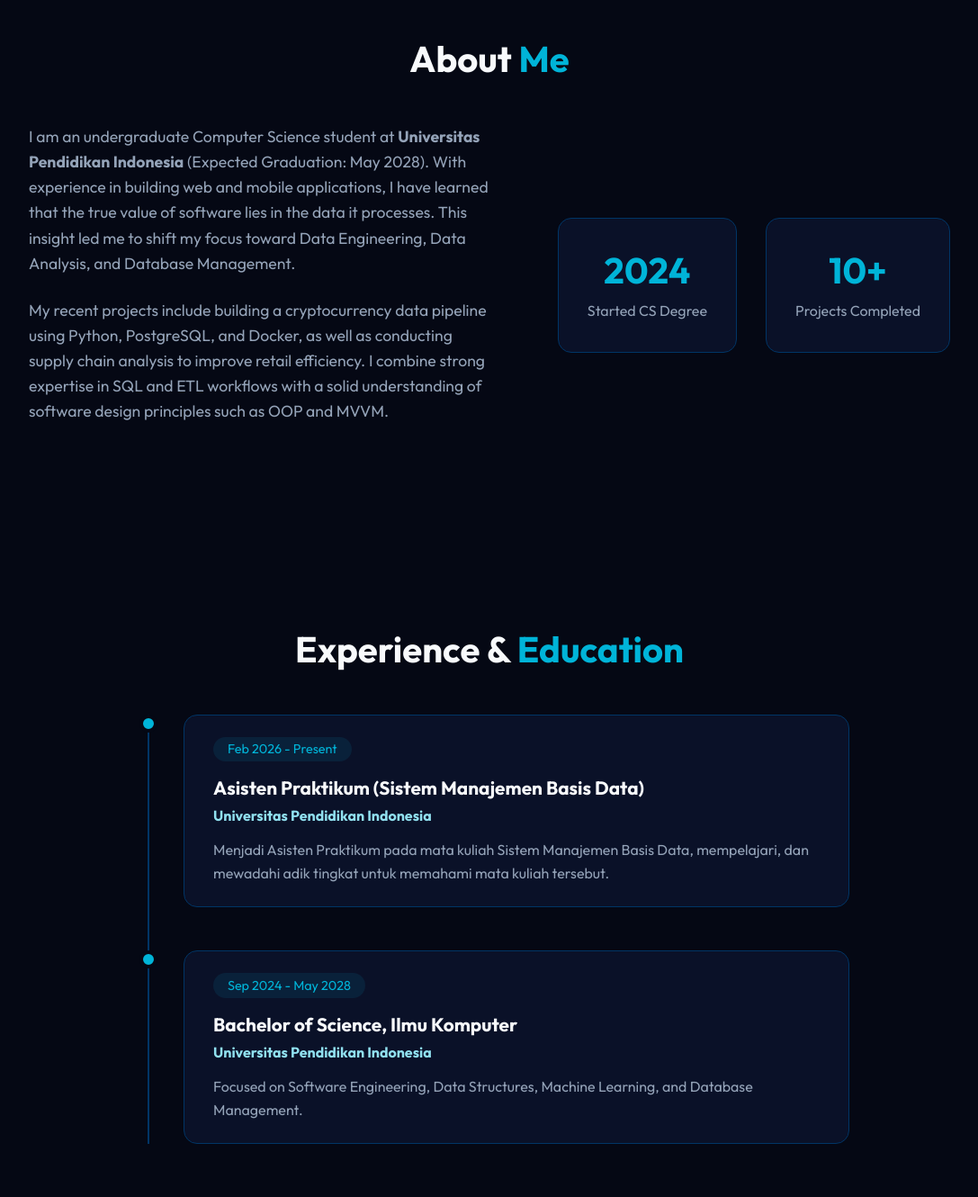
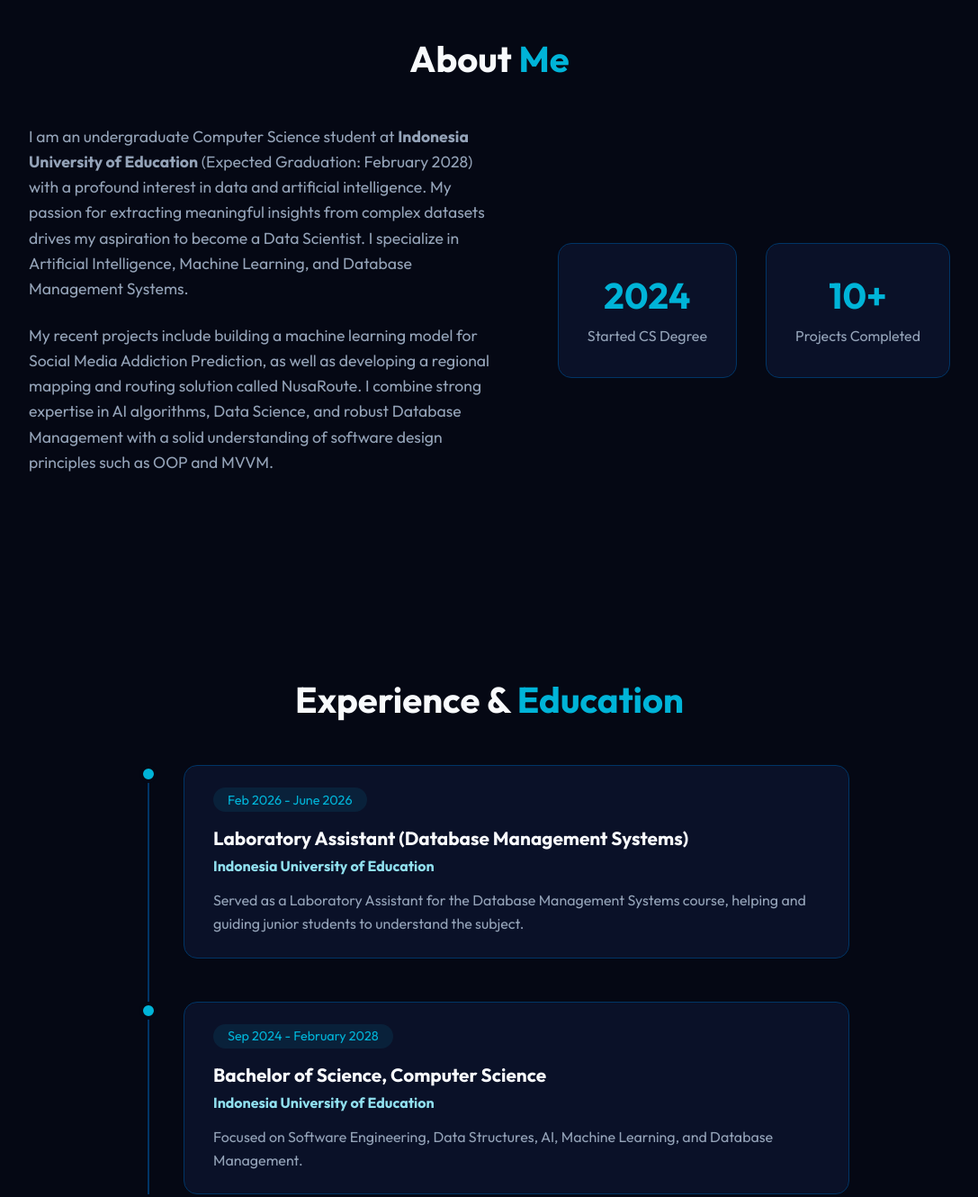
Before and after one commit to codeyannn/MyWebsite, a plain HTML site: page index.html in a window 1280 px wide. Shown: the part 860-2190 px from the top of the page at 90% size, without its empty margins (96-1183 px from the left). Drawn offline with nearby package versions, Linux system fonts and the light colour scheme.

```diff
--- a/index.html
+++ b/index.html
@@ -66,12 +66,10 @@
         <div class="about-content">
             <div class="about-text reveal">
                 <p>
-                    I am an undergraduate Computer Science student at <strong>Universitas Pendidikan Indonesia</strong> (Expected Graduation: May 2028).
-                    With experience in building web and mobile applications, I have learned that the true value of software lies in the data it processes.
-                    This insight led me to shift my focus toward Data Engineering, Data Analysis, and Database Management.
+                    I am an undergraduate Computer Science student at <strong>Indonesia University of Education</strong> (Expected Graduation: February 2028) with a profound interest in data and artificial intelligence. My passion for extracting meaningful insights from complex datasets drives my aspiration to become a Data Scientist. I specialize in Artificial Intelligence, Machine Learning, and Database Management Systems.
                 </p>
                 <p>
-                    My recent projects include building a cryptocurrency data pipeline using Python, PostgreSQL, and Docker, as well as conducting supply chain analysis to improve retail efficiency. I combine strong expertise in SQL and ETL workflows with a solid understanding of software design principles such as OOP and MVVM.
+                    My recent projects include building a machine learning model for Social Media Addiction Prediction, as well as developing a regional mapping and routing solution called NusaRoute. I combine strong expertise in AI algorithms, Data Science, and robust Database Management with a solid understanding of software design principles such as OOP and MVVM.
                 </p>
             </div>
             <div class="stats reveal">
@@ -94,19 +92,19 @@
             <div class="timeline-item reveal">
                 <div class="timeline-dot"></div>
                 <div class="timeline-content">
-                    <span class="date">Feb 2026 - Present</span>
-                    <h3>Asisten Praktikum (Sistem Manajemen Basis Data)</h3>
-                    <h4>Universitas Pendidikan Indonesia</h4>
-                    <p>Menjadi Asisten Praktikum pada mata kuliah Sistem Manajemen Basis Data, mempelajari, dan mewadahi adik tingkat untuk memahami mata kuliah tersebut.</p>
+                    <span class="date">Feb 2026 - June 2026</span>
+                    <h3>Laboratory Assistant (Database Management Systems)</h3>
+                    <h4>Indonesia University of Education</h4>
+                    <p>Served as a Laboratory Assistant for the Database Management Systems course, helping and guiding junior students to understand the subject.</p>
                 </div>
             </div>
             <div class="timeline-item reveal">
                 <div class="timeline-dot"></div>
                 <div class="timeline-content">
-                    <span class="date">Sep 2024 - May 2028</span>
-                    <h3>Bachelor of Science, Ilmu Komputer</h3>
-                    <h4>Universitas Pendidikan Indonesia</h4>
-                    <p>Focused on Software Engineering, Data Structures, Machine Learning, and Database Management.</p>
+                    <span class="date">Sep 2024 - February 2028</span>
+                    <h3>Bachelor of Science, Computer Science</h3>
+                    <h4>Indonesia University of Education</h4>
+                    <p>Focused on Software Engineering, Data Structures, AI, Machine Learning, and Database Management.</p>
                 </div>
             </div>
         </div>
@@ -215,7 +213,7 @@
             </div>
         </div>
         <div class="more-projects reveal" style="text-align: center; margin-top: 4rem;">
-            <a href="https://github.com/codeyannn" target="_blank" class="btn btn-primary" style="padding: 1rem 2.5rem; font-size: 1.1rem;">Project Lebih Banyak <i class="fa-brands fa-github" style="margin-left: 8px;"></i></a>
+            <a href="https://github.com/codeyannn" target="_blank" class="btn btn-primary" style="padding: 1rem 2.5rem; font-size: 1.1rem;">View More Projects <i class="fa-brands fa-github" style="margin-left: 8px;"></i></a>
         </div>
     </section>
 
@@ -223,7 +221,7 @@
     <footer>
         <div class="footer-content">
             <h3>Muhammad Maulana Adrian</h3>
-            <p>Aspiring Data Engineer | Building Scalable Pipelines</p>
+            <p>Tech Enthusiast | AI & Machine Learning | Data Scientist</p>
             <div class="socials">
                 <a href="https://github.com/codeyannn" target="_blank"><i class="fa-brands fa-github"></i></a>
                 <a href="https://www.linkedin.com/in/muhammad-maulana-adrian/" target="_blank"><i class="fa-brands fa-linkedin-in"></i></a>
```
Also changed, not shown: 1 other file.
